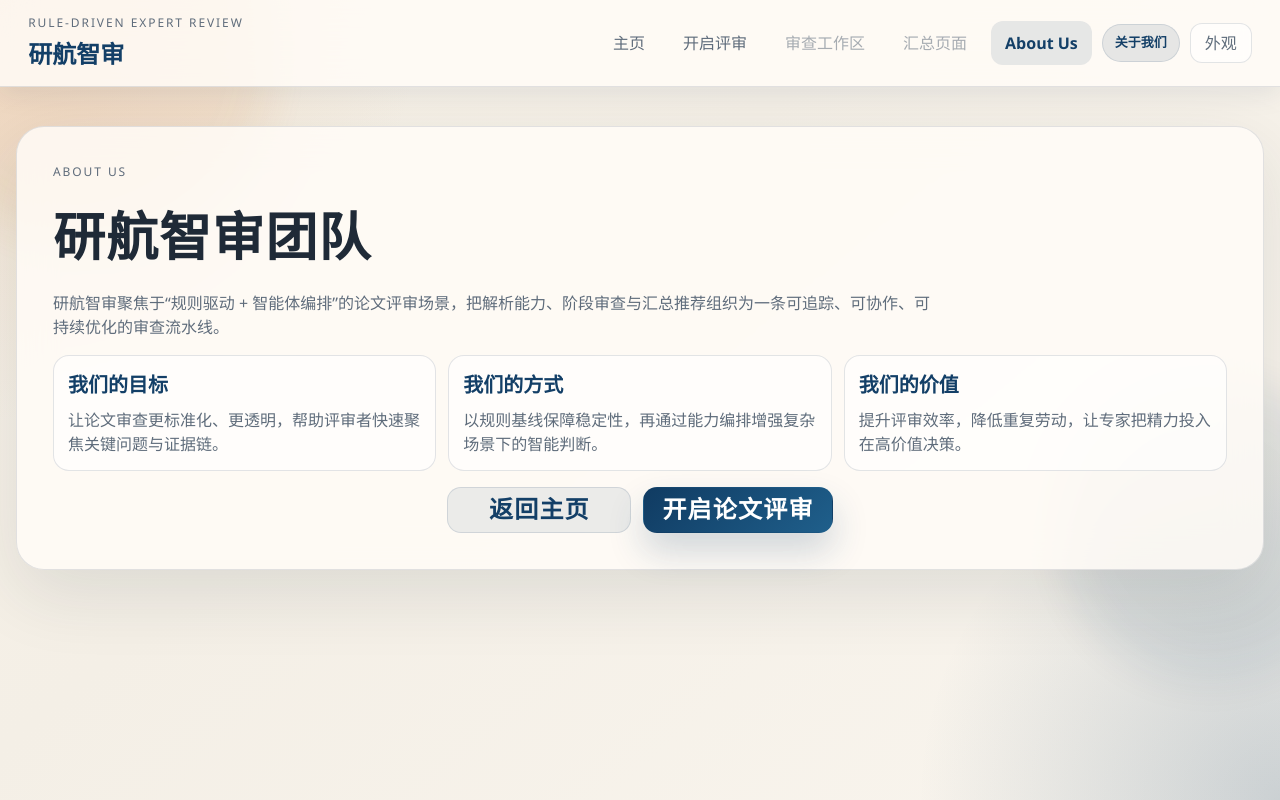
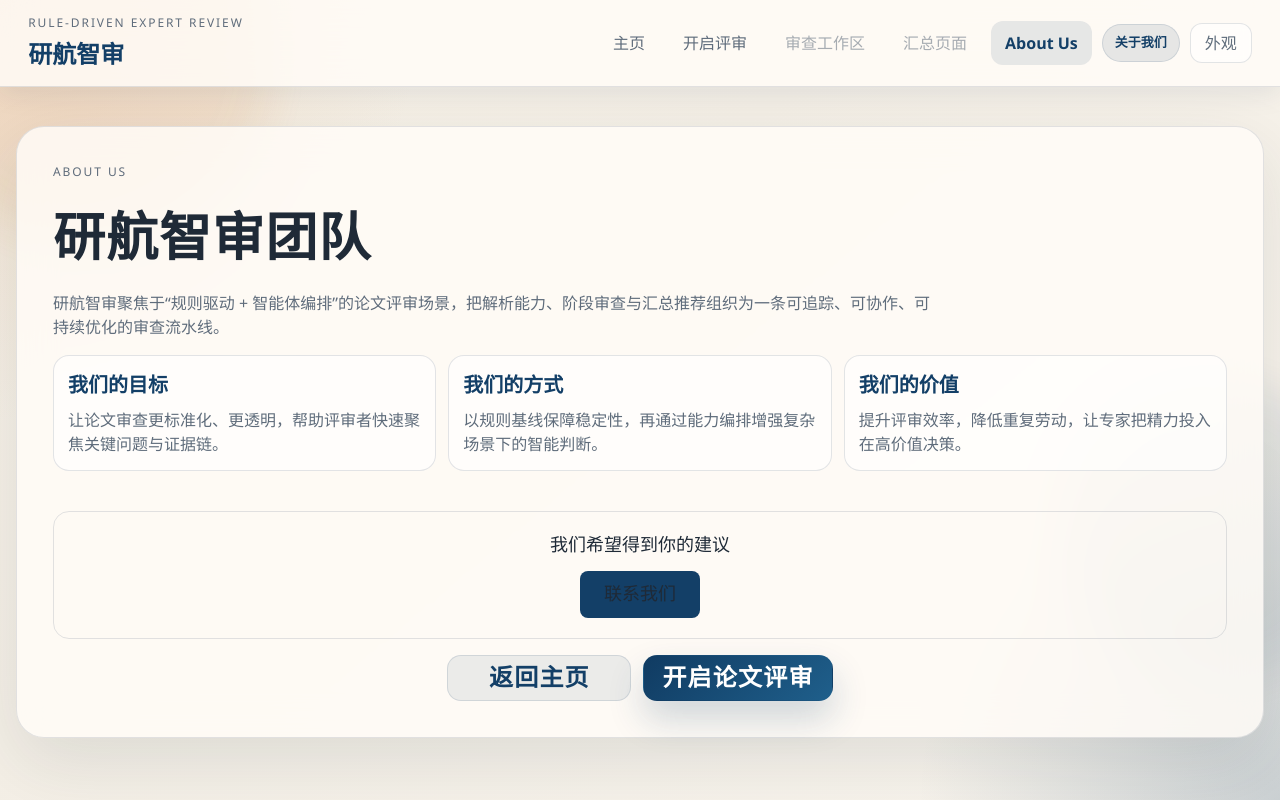
Before and after one commit to VoidInHeart/frb2026_front_end, a Vue app: page /about in a window 1280 px wide. Built offline with nearby package versions, Linux system fonts and the light colour scheme.

Commit message:
fix：关于我们

```diff
--- a/src/views/AboutView.vue
+++ b/src/views/AboutView.vue
@@ -21,7 +21,20 @@
           <p>提升评审效率，降低重复劳动，让专家把精力投入在高价值决策。</p>
         </article>
       </div>
-
+      <div class="suggestion-block">
+      <div class="suggestion-content">
+          <p class="suggestion-text">我们希望得到你的建议</p>
+          <button class="contact-btn" @click="showEmailDialog">联系我们</button>
+        </div>
+      </div>
+      <div v-if="showDialog" class="dialog-overlay" @click.self="closeDialog">
+        <div class="dialog-box">
+          <h3>联系邮箱</h3>
+          <p>请通过以下邮箱与我们取得联系：</p>
+          <a :href="'mailto:' + email" class="email-link">{{ email }}</a>
+          <button class="close-btn" @click="closeDialog">关闭</button>
+        </div>
+      </div>
       <div class="button-row about-actions">
         <RouterLink class="secondary-button about-action-link" to="/">返回主页</RouterLink>
         <RouterLink class="primary-button about-action-link" to="/upload">开启论文评审</RouterLink>
@@ -102,6 +115,112 @@
   letter-spacing: 0.05em;
 }
 
+.suggestion-block {
+  margin-top: 24px;
+  padding: 20px;
+  background: linear-gradient(135deg, var(--surface-muted), var(--surface));
+  border: 1px solid var(--border);
+  border-radius: 16px;
+  text-align: center;
+}
+
+.suggestion-content {
+  display: flex;
+  flex-direction: column;
+  align-items: center;
+  gap: 12px;
+}
+
+.suggestion-text {
+  font-size: 18px;
+  font-family: "STKaiti", "KaiTi", "Kaiti SC", "Noto Serif SC", serif;
+  color: var(--text);
+  margin: 0;
+}
+
+.contact-btn {
+  background: var(--primary);
+  color: var(--surface);
+  border: none;
+  padding: 10px 24px;
+  border-radius: 8px;
+  font-family: "STKaiti", "KaiTi", "Kaiti SC", "Noto Serif SC", serif;
+  font-size: 18px;
+  cursor: pointer;
+  transition: all 0.2s;
+}
+
+.contact-btn:hover {
+  opacity: 0.9;
+  transform: translateY(-1px);
+}
+
+.dialog-overlay {
+  position: fixed;
+  top: 0;
+  left: 0;
+  right: 0;
+  bottom: 0;
+  background: rgba(0, 0, 0, 0.5);
+  display: flex;
+  align-items: center;
+  justify-content: center;
+  z-index: 1000;
+}
+
+.dialog-box {
+  background: var(--surface);
+  border: 1px solid var(--border);
+  border-radius: 16px;
+  padding: 24px;
+  min-width: 320px;
+  box-shadow: 0 8px 32px rgba(0, 0, 0, 0.1);
+}
+
+.dialog-box h3 {
+  font-family: "STKaiti", "KaiTi", "Kaiti SC", "Noto Serif SC", serif;
+  margin: 0 0 12px;
+  font-size: 24px;
+  color: var(--primary);
+}
+
+.dialog-box p {
+  color: var(--muted);
+  margin: 0 0 16px;
+}
+
+.email-link {
+  display: block;
+  background: var(--surface-muted);
+  padding: 12px;
+  border-radius: 8px;
+  font-family: monospace;
+  font-size: 16px;
+  color: var(--primary);
+  text-decoration: none;
+  text-align: center;
+  margin-bottom: 16px;
+}
+
+.email-link:hover {
+  background: var(--border);
+}
+
+.close-btn {
+  background: var(--surface-muted);
+  border: 1px solid var(--border);
+  padding: 8px 16px;
+  border-radius: 6px;
+  cursor: pointer;
+  font-size: 14px;
+  color: var(--muted);
+  width: 100%;
+}
+
+.close-btn:hover {
+  background: var(--border);
+}
+
 @media (max-width: 980px) {
   .about-points {
     grid-template-columns: 1fr;
@@ -113,3 +232,18 @@
   }
 }
 </style>
+
+<script setup>
+import { ref } from 'vue'
+
+const showDialog = ref(false)
+const email = 'contact@example.com'  // 替换为实际邮箱
+
+function showEmailDialog() {
+  showDialog.value = true
+}
+
+function closeDialog() {
+  showDialog.value = false
+}
+</script>
```
